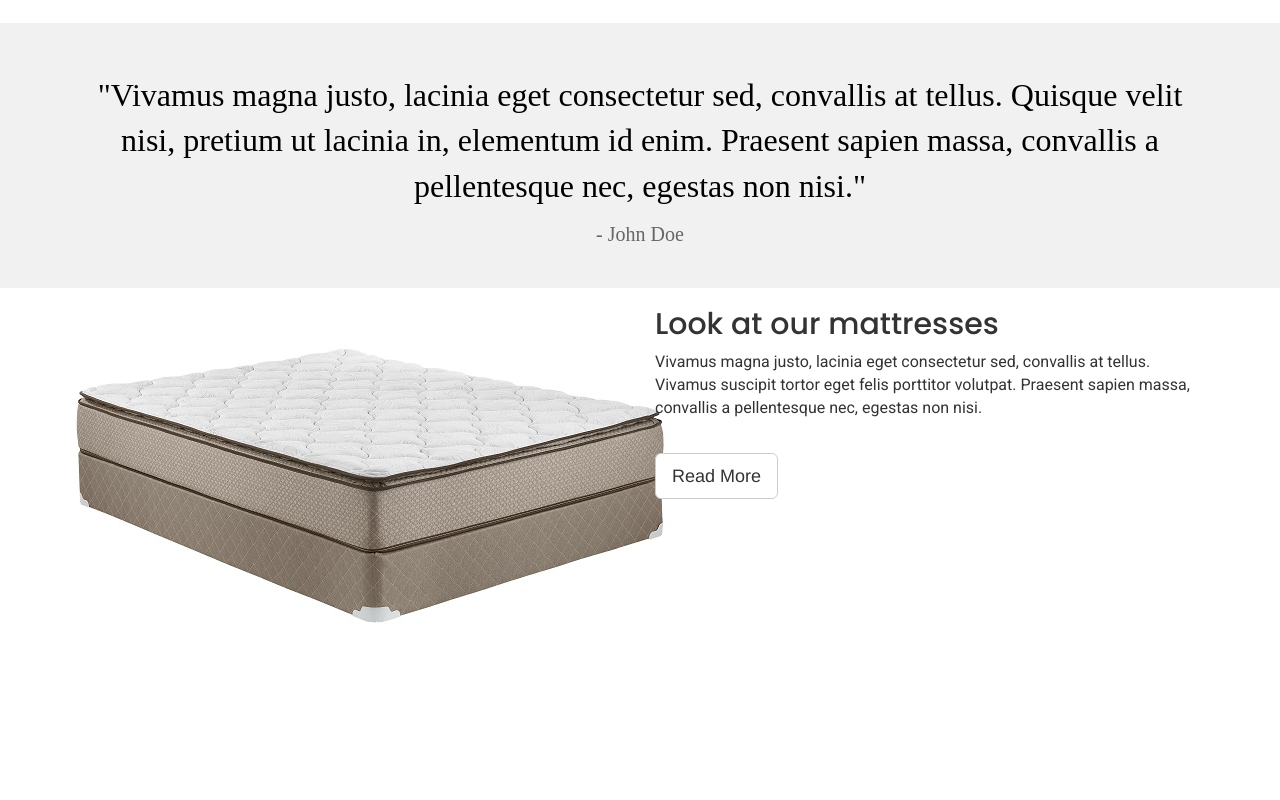
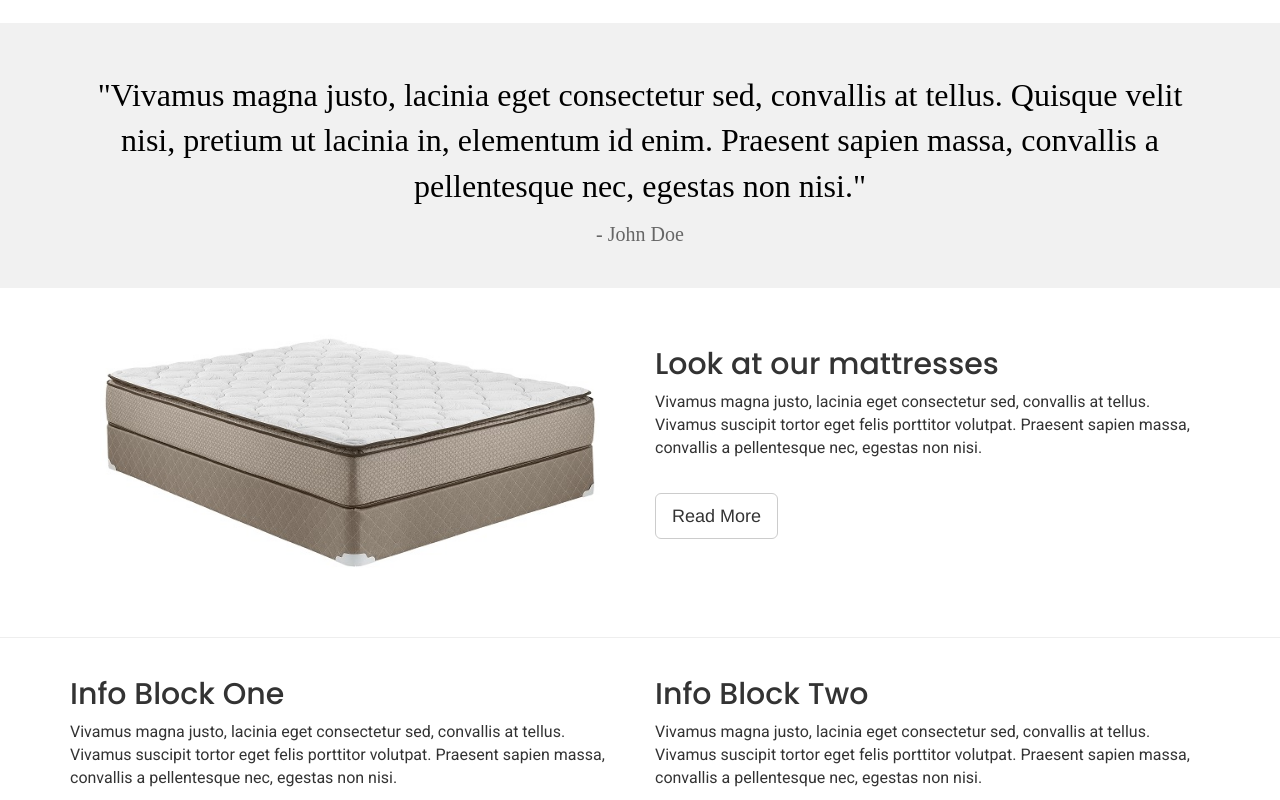
Before and after one commit to mikizdr/scroll-reveal, a website: page public/index.html in a window 1280 px wide. Shown: the part 462-1262 px from the top of the page. Before the commit the page ends 1145 px from the top, so only its background shows below. Drawn offline with nearby package versions, Linux system fonts and the light colour scheme.

Commit message:
Finished INFO1 and INFO2 sections

```diff
--- a/public/css/style.css
+++ b/public/css/style.css
@@ -54,3 +54,12 @@ p{
     font-size: 20px;
     color: #666;
 }
+
+#info1 img{
+    width: 90%;
+    margin-left: 30px;
+}
+
+#info1 .info-right{
+    margin-top: 60px;
+}
--- a/public/index.html
+++ b/public/index.html
@@ -96,6 +96,28 @@
       </div>
     </section>
 
+    <hr>
+
+     <!--INFO 2-->
+    <section id="info2">
+      <div class="container">
+        <div class="row">
+          <div class="col-md-6 col-sm-6">
+            <div class="info-left">
+              <h2>Info Block One</h2>
+              <p>Vivamus magna justo, lacinia eget consectetur sed, convallis at tellus. Vivamus suscipit tortor eget felis porttitor volutpat. Praesent sapien massa, convallis a pellentesque nec, egestas non nisi.</p>
+            </div>
+          </div>
+          <div class="col-md-6 col-sm-6">
+            <div class="info-right">
+              <h2>Info Block Two</h2>
+              <p>Vivamus magna justo, lacinia eget consectetur sed, convallis at tellus. Vivamus suscipit tortor eget felis porttitor volutpat. Praesent sapien massa, convallis a pellentesque nec, egestas non nisi.</p>
+            </div>
+          </div>
+        </div>
+      </div>
+    </section>
+
     <!-- jQuery (necessary for Bootstrap's JavaScript plugins) -->
     <script src="https://ajax.googleapis.com/ajax/libs/jquery/1.12.4/jquery.min.js"></script>
     <!-- Include all compiled plugins (below), or include individual files as needed -->
```
